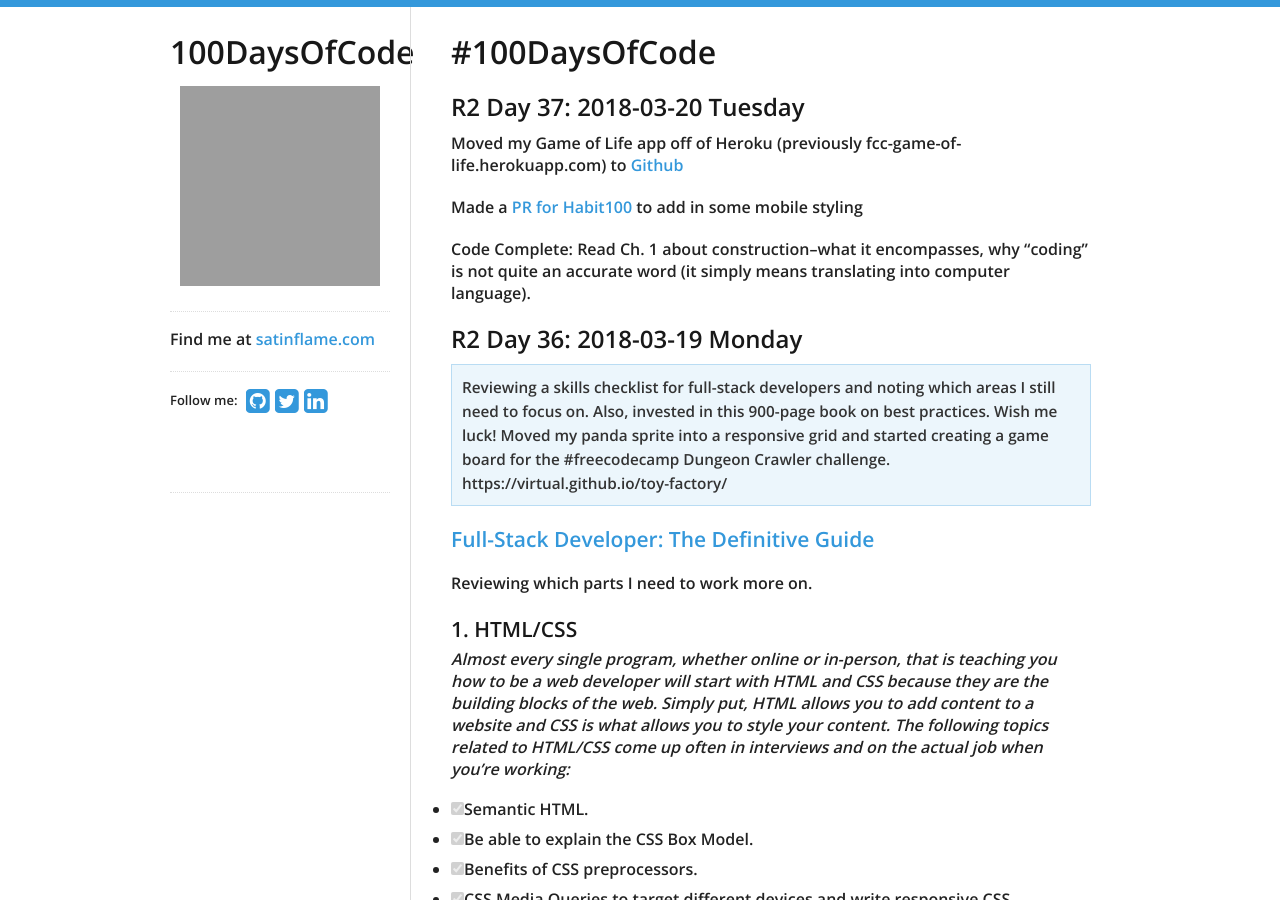
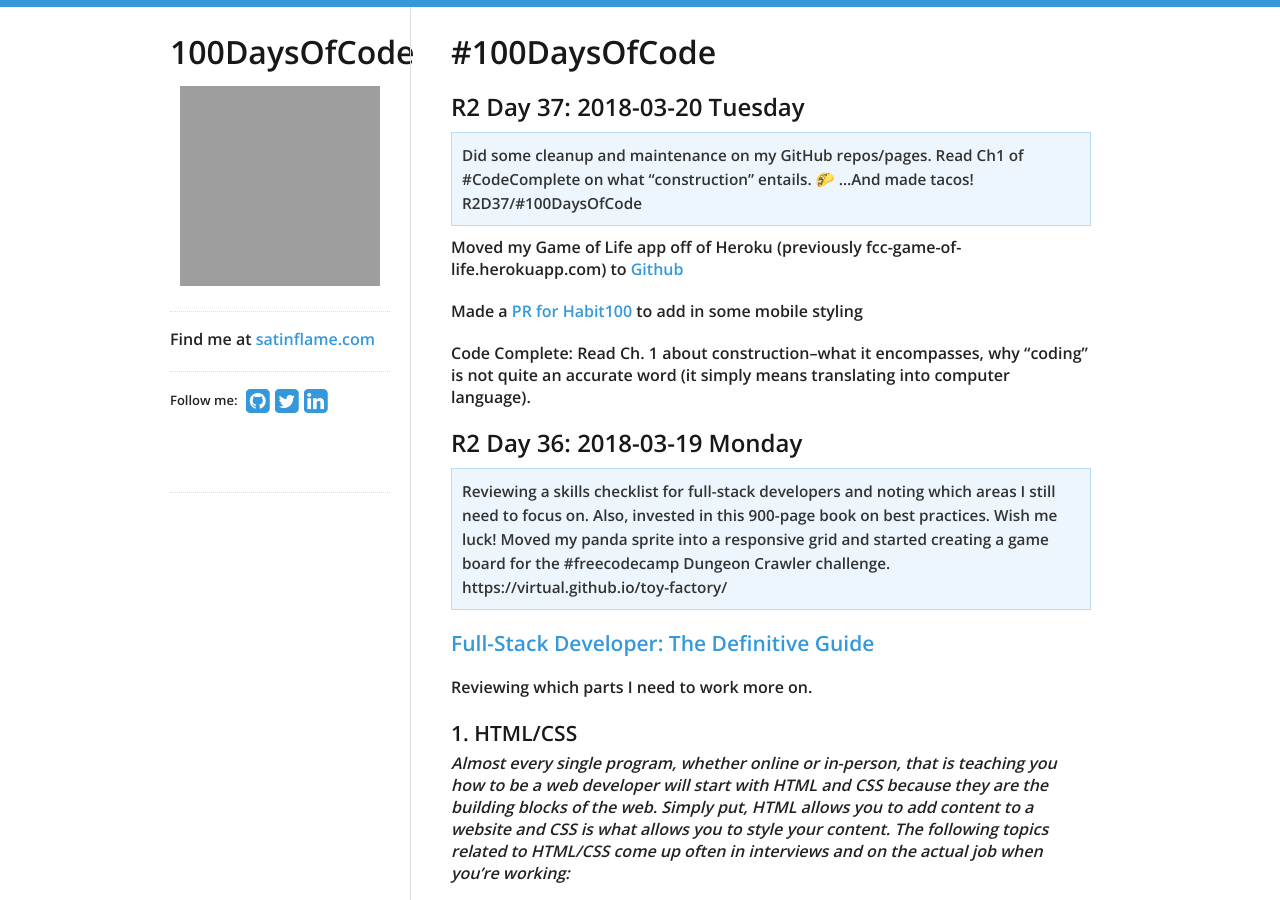
Before and after one commit to virtual/100daysofcode, a Jekyll site: the page built from index.md, in a window 1280 px wide and 900 px high. Built offline with Jekyll 4.4.1, drawn with Linux system fonts in a browser that asks for light colours; nearby versions of some CDN libraries; our own code applies the rules of GitHub Pages for plain Markdown files; grey boxes are pictures that could not be loaded.

Commit message:
Update index.md

```diff
--- a/index.md
+++ b/index.md
@@ -1,6 +1,8 @@
 # #100DaysOfCode
 
 ## R2 Day 37: 2018-03-20 Tuesday
+
+> Did some cleanup and maintenance on my GitHub repos/pages. Read Ch1 of #CodeComplete on what "construction" entails. 🌮 ...And made tacos! R2D37/#100DaysOfCode
 
 Moved my Game of Life app off of Heroku (previously fcc-game-of-life.herokuapp.com) to [Github](https://virtual.github.io/fcc-game-of-life/)
 
```
